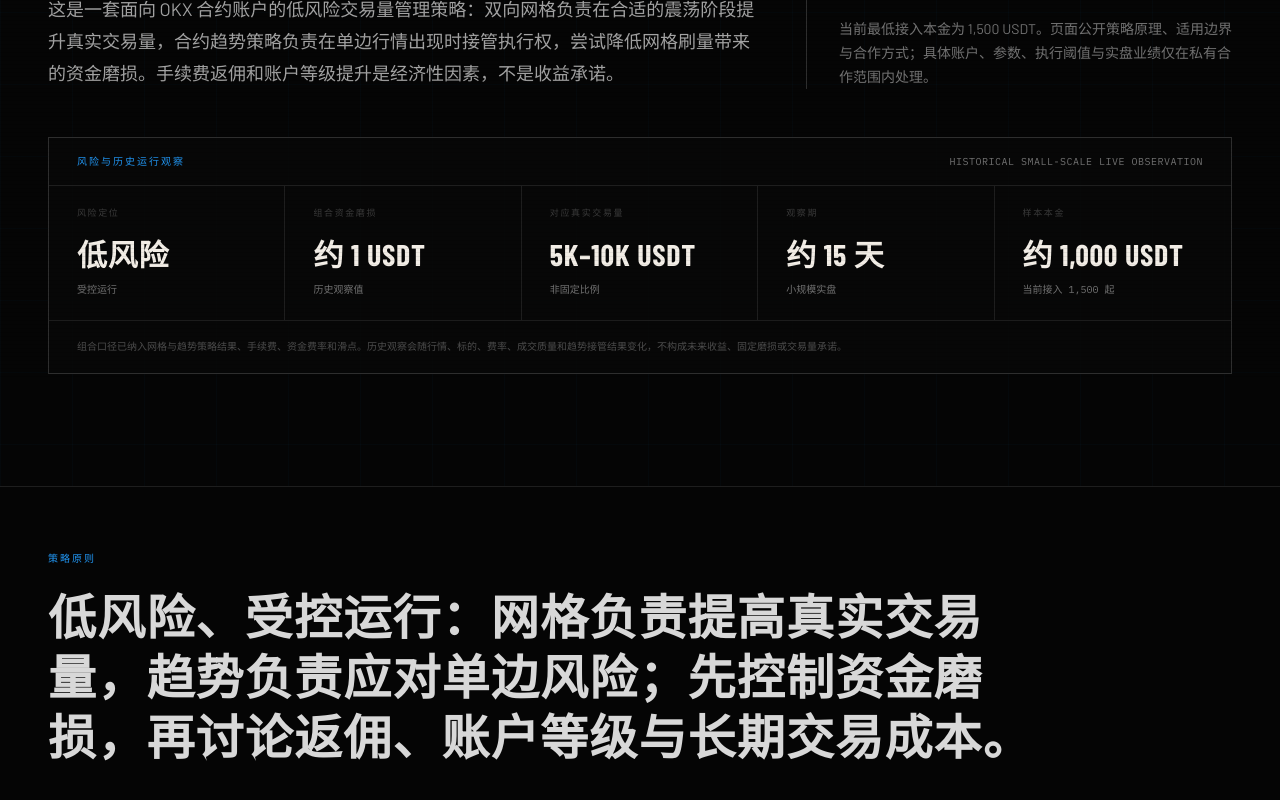
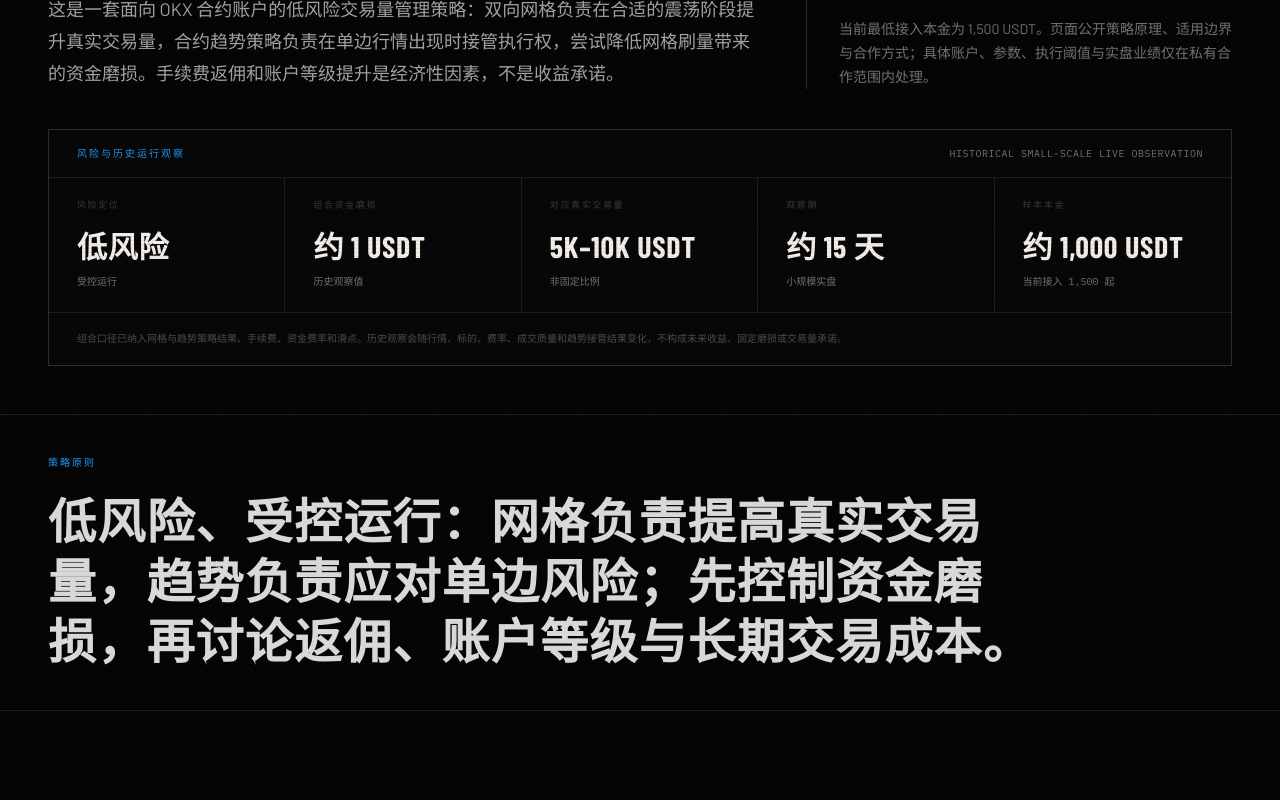
Before and after one commit to hiEndless/umaker_web, a Next.js app in the folder apps/web/: page /strategies/rebate-volume-arbitrage in a window 1280 px wide. Shown: the part 420-1220 px from the top of the page. Built offline with nearby package versions, Linux system fonts and the light colour scheme; no server answers; a web font is replaced by a local one.

Commit message:
fix(web): tighten strategy page spacing

```diff
--- a/apps/web/components/strategy/strategy-detail-template.tsx
+++ b/apps/web/components/strategy/strategy-detail-template.tsx
@@ -54,7 +54,7 @@ export function StrategyDetailTemplate({ strategy }: { strategy: StrategyDetail
       <section className="relative overflow-hidden border-b border-[#1e1e1e] pt-32 lg:pt-40">
         <div className="absolute inset-0 opacity-35 [background-image:linear-gradient(rgba(33,150,243,0.08)_1px,transparent_1px),linear-gradient(90deg,rgba(33,150,243,0.08)_1px,transparent_1px)] [background-size:72px_72px]" />
         <div className="absolute left-[12%] top-24 h-px w-[38%] bg-gradient-to-r from-transparent via-[#2196f3] to-transparent opacity-70" />
-        <div className="relative mx-auto max-w-[1400px] px-6 pb-20 lg:px-12 lg:pb-28">
+        <div className="relative mx-auto max-w-[1400px] px-6 pb-10 lg:px-12 lg:pb-12">
           <div className="mb-8 flex flex-wrap items-center gap-3 font-mono text-[10px] tracking-[0.18em] text-[#2196f3]">
             <span>{strategy.category}</span>
             <span className="text-[#3a3a3a]">/</span>
@@ -75,7 +75,7 @@ export function StrategyDetailTemplate({ strategy }: { strategy: StrategyDetail
             </div>
           </div>
           {strategy.highlights && (
-            <div className="mt-12 border border-[#2e2e2e] bg-[#080808]/80">
+            <div className="mt-8 border border-[#2e2e2e] bg-[#080808]/80 lg:mt-10">
               <div className="flex flex-col gap-3 border-b border-[#1e1e1e] px-6 py-4 lg:flex-row lg:items-center lg:justify-between lg:px-7">
                 <span className="font-mono text-[10px] tracking-[0.2em] text-[#2196f3]">{strategy.highlights.eyebrow}</span>
                 <span className="font-mono text-[10px] tracking-wider text-[#737373]">{strategy.highlights.title}</span>
@@ -96,7 +96,7 @@ export function StrategyDetailTemplate({ strategy }: { strategy: StrategyDetail
       </section>
 
       <section className="border-b border-[#1e1e1e]">
-        <div className="mx-auto max-w-[1400px] px-6 py-12 lg:px-12 lg:py-16">
+        <div className="mx-auto max-w-[1400px] px-6 py-8 lg:px-12 lg:py-10">
           <p className="font-mono text-[10px] tracking-[0.2em] text-[#2196f3]">策略原则</p>
           <p className="mt-5 max-w-5xl font-display-normal text-3xl leading-tight tracking-wide text-[#d8d8d8] lg:text-5xl">{strategy.principle}</p>
         </div>
```
